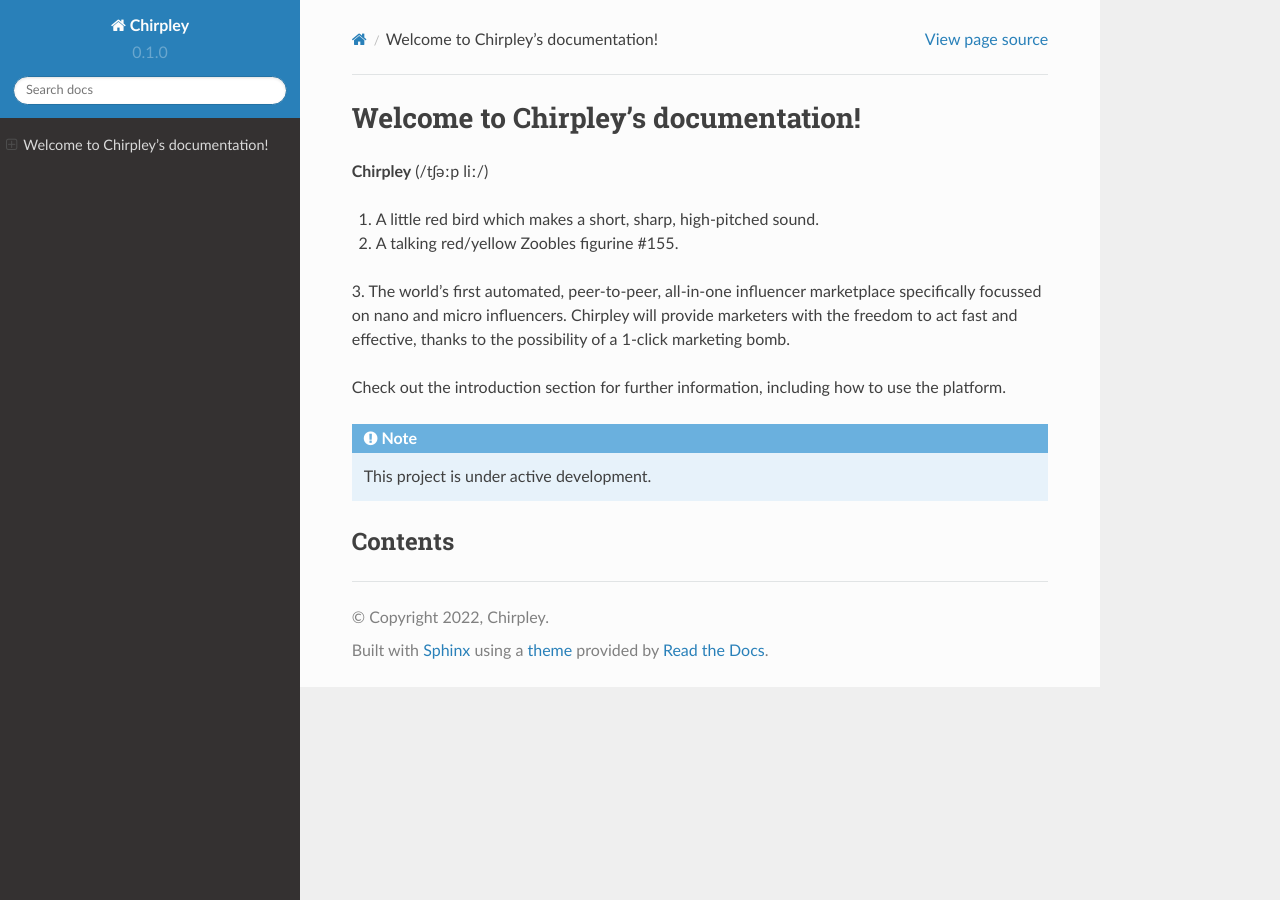
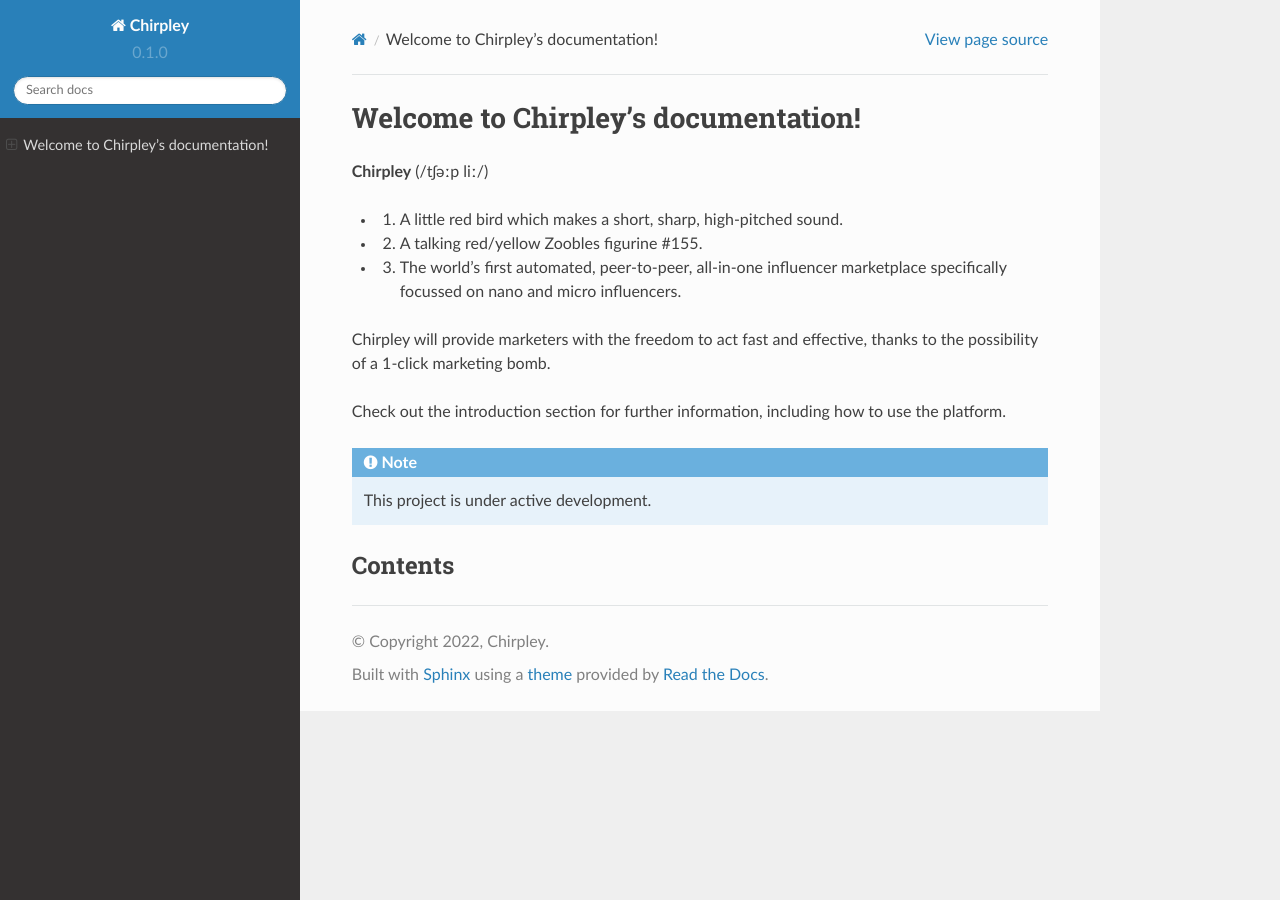
Before and after one commit to chirpley/docs, a Sphinx documentation site: the page built from docs/source/index.rst, in a window 1280 px wide. Built offline with Sphinx 7.4.7 and the Read the Docs theme 2.0.0, drawn with Linux system fonts in a browser that asks for light colours; pages that are not in the unit, such as notebooks, are missing from menus.

Commit message:
Update index.rst

```diff
--- a/docs/source/index.rst
+++ b/docs/source/index.rst
@@ -3,9 +3,12 @@
 
 **Chirpley** (/tʃəːp liː/)
 
-1. A little red bird which makes a short, sharp, high-pitched sound.
-2. A talking red/yellow Zoobles figurine #155.
-3. The world’s first automated, peer-to-peer, all-in-one influencer marketplace specifically focussed on nano and micro influencers.
+- 1. A little red bird which makes a short, sharp, high-pitched sound.
+
+- 2. A talking red/yellow Zoobles figurine #155.
+
+- 3. The world’s first automated, peer-to-peer, all-in-one influencer marketplace specifically focussed on nano and micro influencers.
+
 Chirpley will provide marketers with the freedom to act fast and effective, thanks to the possibility of a 1-click marketing bomb.
 
 Check out the :doc:`introduction` section for further information, including
```
